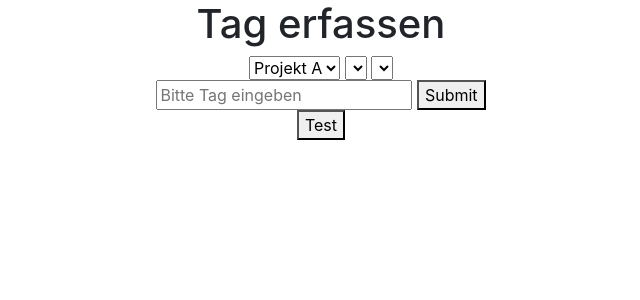
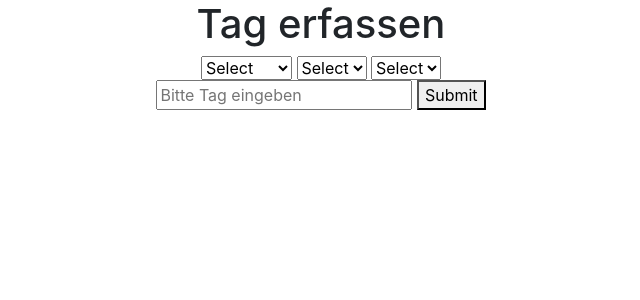
Before and after one commit to Daci54/git-dj-tagcloud, a Django app: page / in a window 1280 px wide. Shown: the top 300 px of the page, without its empty margins (319-959 px from the left). Run offline with Django 3.2, Linux system fonts and the light colour scheme; data comes from the database, SQL or seed files in the repository; lists and menus that the app fills with data are empty; some libraries are stand-ins or nearby versions.

Commit message:
all 3 select boxes dynamic

```diff
--- a/tagcloud/tagcloudapp/static/tag-javascript.js
+++ b/tagcloud/tagcloudapp/static/tag-javascript.js
@@ -1,10 +1,16 @@
 document.addEventListener('DOMContentLoaded', function() {
 
         let projectselect = document.getElementById('projectselect');
+        let newop = new Option("Select", "select", true, true);
+        projectselect.add(newop, 0);
         let wpsselect = document.getElementById('workpackageselect');
         let subselect = document.getElementById('subjectselect');
 
         projectselect.onchange = () => {
+            wpsselect.options.length=0;
+            wpsselect.options[0]=new Option("Select", "select", true, true);
+            subselect.options.length=0;
+            subselect.options[0]=new Option("Select", "select", true, true);
             projectid = projectselect.value;
             axios.post('/projectselect', {
                     prid: projectid
@@ -12,28 +18,33 @@ document.addEventListener('DOMContentLoaded', function() {
             .then (response => {
                 let wpselHTML = '';
                 for (let wp of response.data.wps) {
-                    wpselHTML += '<option value="' + wp.id + '">' + wp.name + '</option>';
+                    // wpselHTML += '<option value="' + wp.id + '">' + wp.name + '</option>';
+                    var op = document.createElement("option");
+                    op.textContent = wp.name;
+                    op.value = wp.id;
+                    wpsselect.append(op);
                 }
 
-                wpsselect.innerHTML = wpselHTML;
+                // wpsselect.innerHTML = wpselHTML;
 
             });
         }
 
 
-
         workpackageselect.onchange = () => {
+            subselect.options.length=0;
+            subselect.options[0]=new Option("Select", "select", true, true);
             wpid = wpsselect.value;
             axios.post('/wpselect', {
                     wpid: wpid
             })
             .then (response => {
-                let subselHTML = '';
                 for (let sub of response.data.subs) {
-                    subselHTML += '<option value="' + sub.id + '">' + sub.name + '</option>';
+                    var op = document.createElement("option");
+                    op.textContent = sub.name;
+                    op.value = sub.id;
+                    subselect.append(op);
                 }
-
-                subselect.innerHTML = subselHTML;
 
             });
         }
--- a/tagcloud/tagcloudapp/templates/index.html
+++ b/tagcloud/tagcloudapp/templates/index.html
@@ -13,18 +13,17 @@
     </select>
 
   <select id="workpackageselect">
-      <option value=""></option>
+      <option value="">Select</option>
   </select>
 
   <select id="subjectselect">
-        <option value=""></option>
+        <option value="">Select</option>
   </select>
 
   <form action="" method="post">
       <input type="text", id="formdata", placeholder="Bitte Tag eingeben">
       <button type="submit", id="submitbutton">Submit</button>
   </form>
-  <button id="testbutton"> Test </button>
 </center>
 
 {% endblock %}
```
